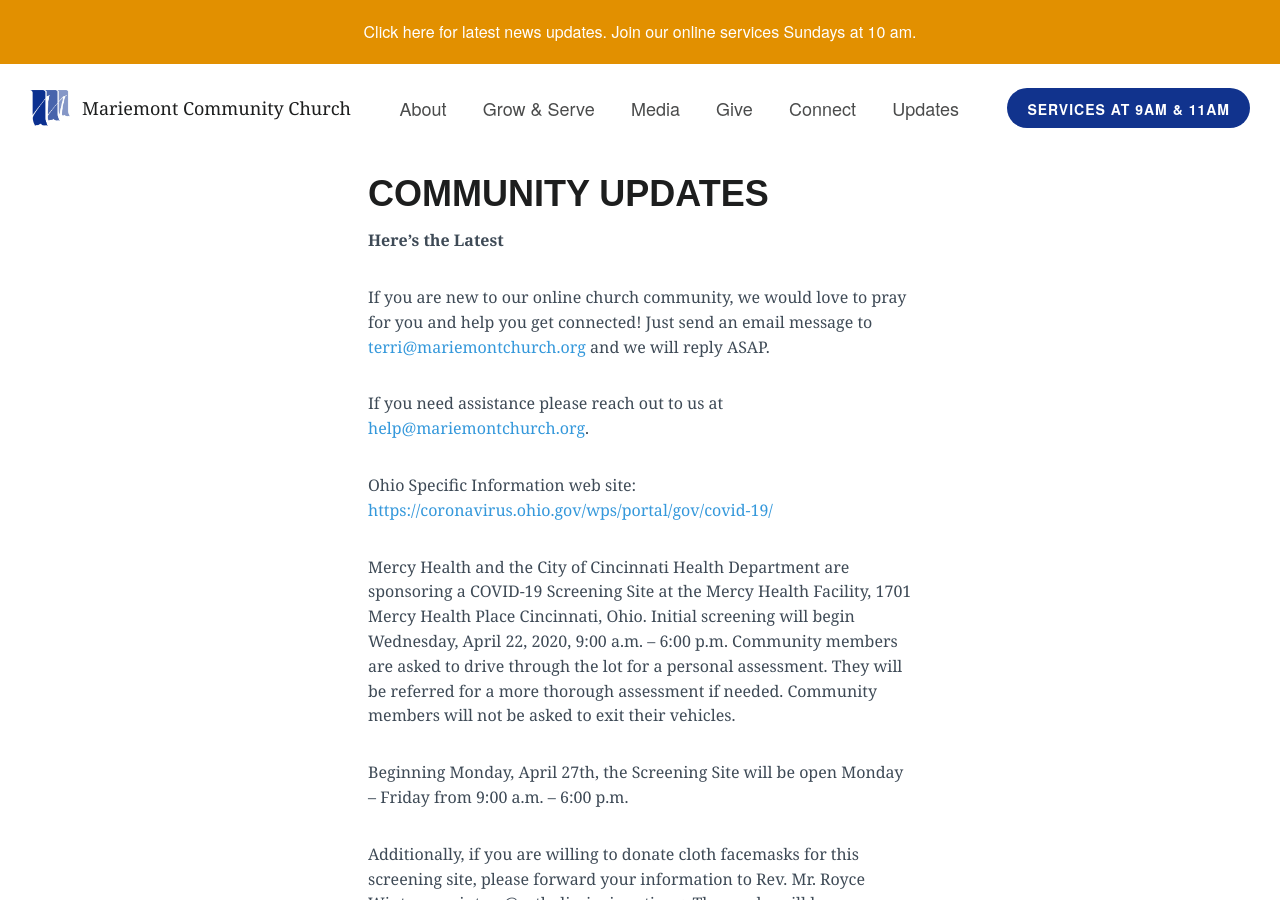
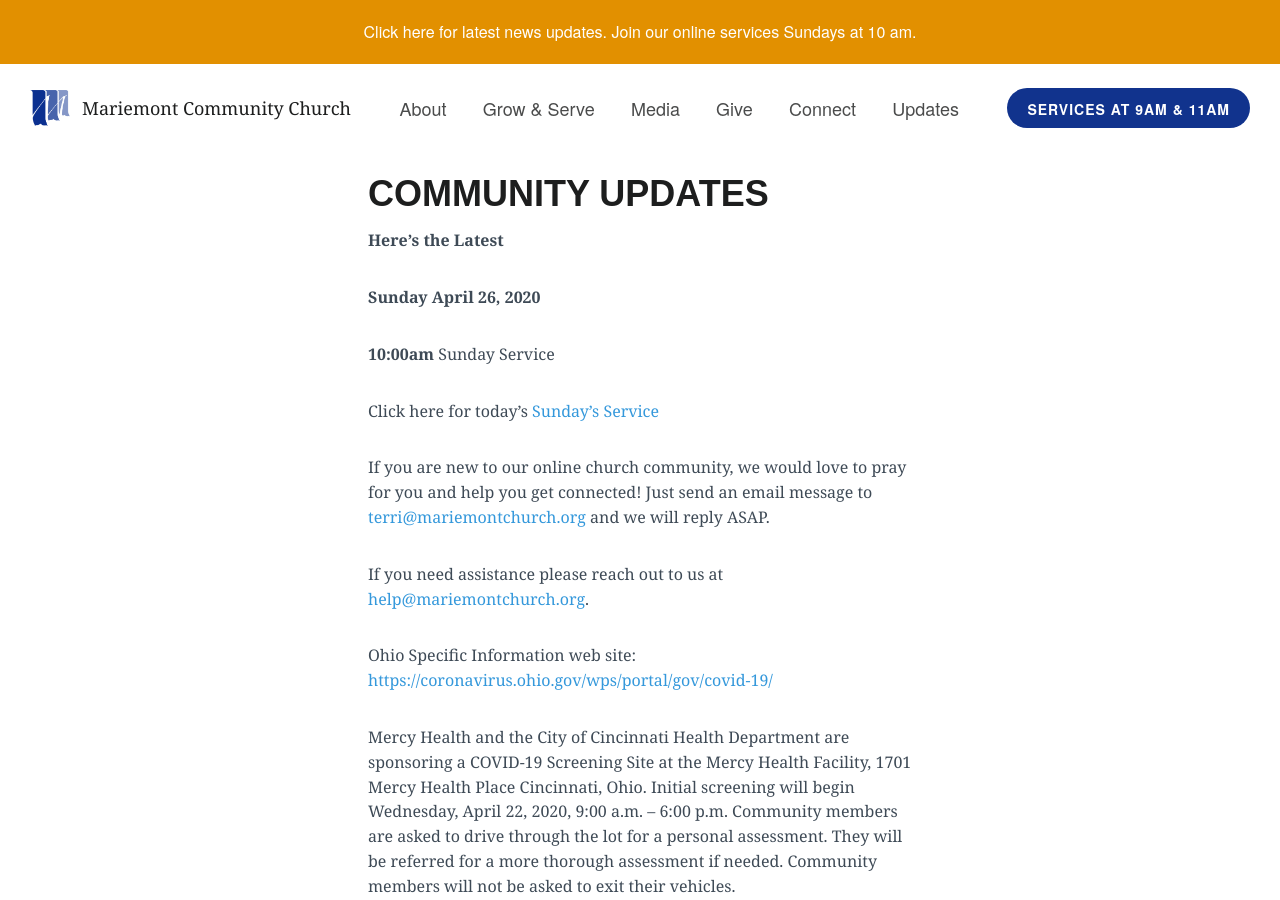
Before and after one commit to lukemoderwell/mariemont, a Jekyll site: the page built from updates.markdown, in a window 1280 px wide and 900 px high. Built offline with Jekyll 4.4.1, drawn with Linux system fonts in a browser that asks for light colours; nearby versions of some CDN libraries.

Commit message:
Updated Updates

```diff
--- a/updates.markdown
+++ b/updates.markdown
@@ -10,6 +10,12 @@
 ## Community Updates
 
 **Here's the Latest**
+
+**Sunday April 26, 2020**
+
+**10:00am**  Sunday Service
+
+Click here for today's [Sunday's Service](https://youtu.be/5mMQe4pdWmY)
 
 If you are new to our online church community, we would love to pray for you and help you get connected! Just send an email message to [terri@mariemontchurch.org](http://terri@mariemontchurch.org) and we will reply ASAP.
 
```
